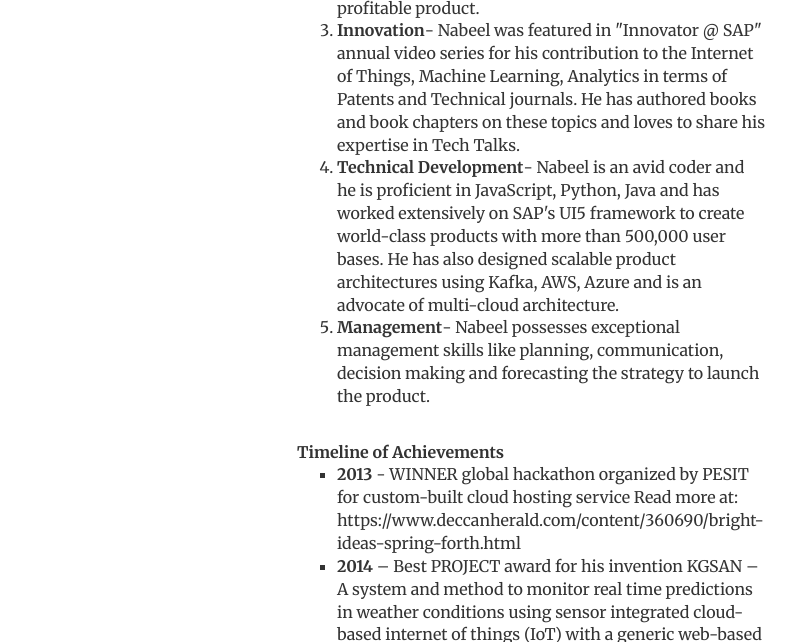
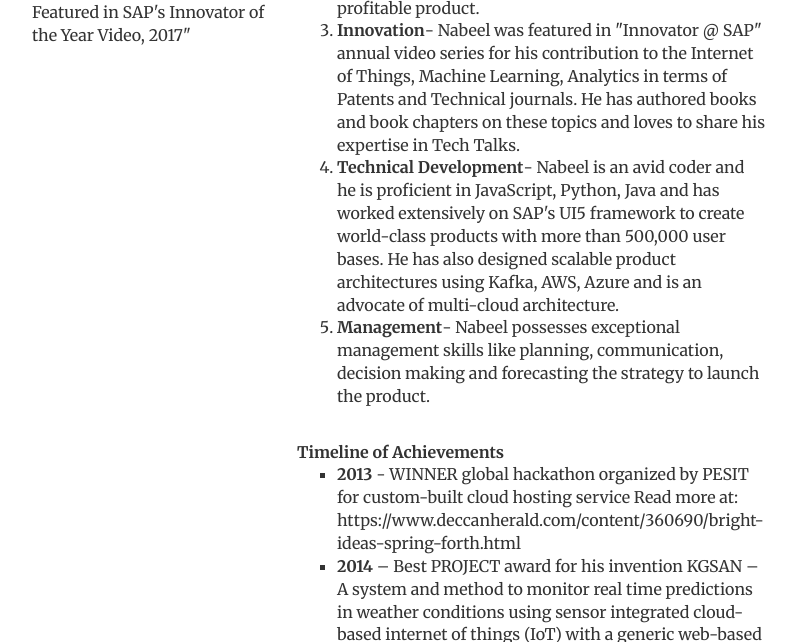
Before and after one commit to mnscodes/mnscodes.github.io, a Jekyll site: the page built from index.html, in a window 1280 px wide and 900 px high, scrolled down 499 px, cut to the strip 258-900 px from the top of the window. Shown: the whole strip, without its empty margins (233-1029 px from the left). Built offline with Jekyll 4.4.1, drawn with Linux system fonts in a browser that asks for light colours.

Commit message:
Update index.html

```diff
--- a/index.html
+++ b/index.html
@@ -16,6 +16,7 @@
 		<a target="_blank" class="col-sm-3" href="http://www.linkedin.com/in/mdnabeelsiddiqui/"><i class="fa fa-linkedin fa-2x"></i></a>
 		<a target="_blank" class="col-sm-3" href="https://www.facebook.com/nabeelsiddiqui111"><i class="fa fa-facebook-square fa-2x"></i></a><br><br>
 		<iframe width="250" height="250" src="https://www.youtube.com/embed/zq5XH1Y2hRo" frameborder="0" allow="accelerometer; autoplay; encrypted-media; gyroscope; picture-in-picture" allowfullscreen></iframe>
+		<p> Featured in SAP's Innovator of the Year Video, 2017"</p>
 	</div>
 	</div>
 	<div class="col-sm-8" text-align="justify">
```
